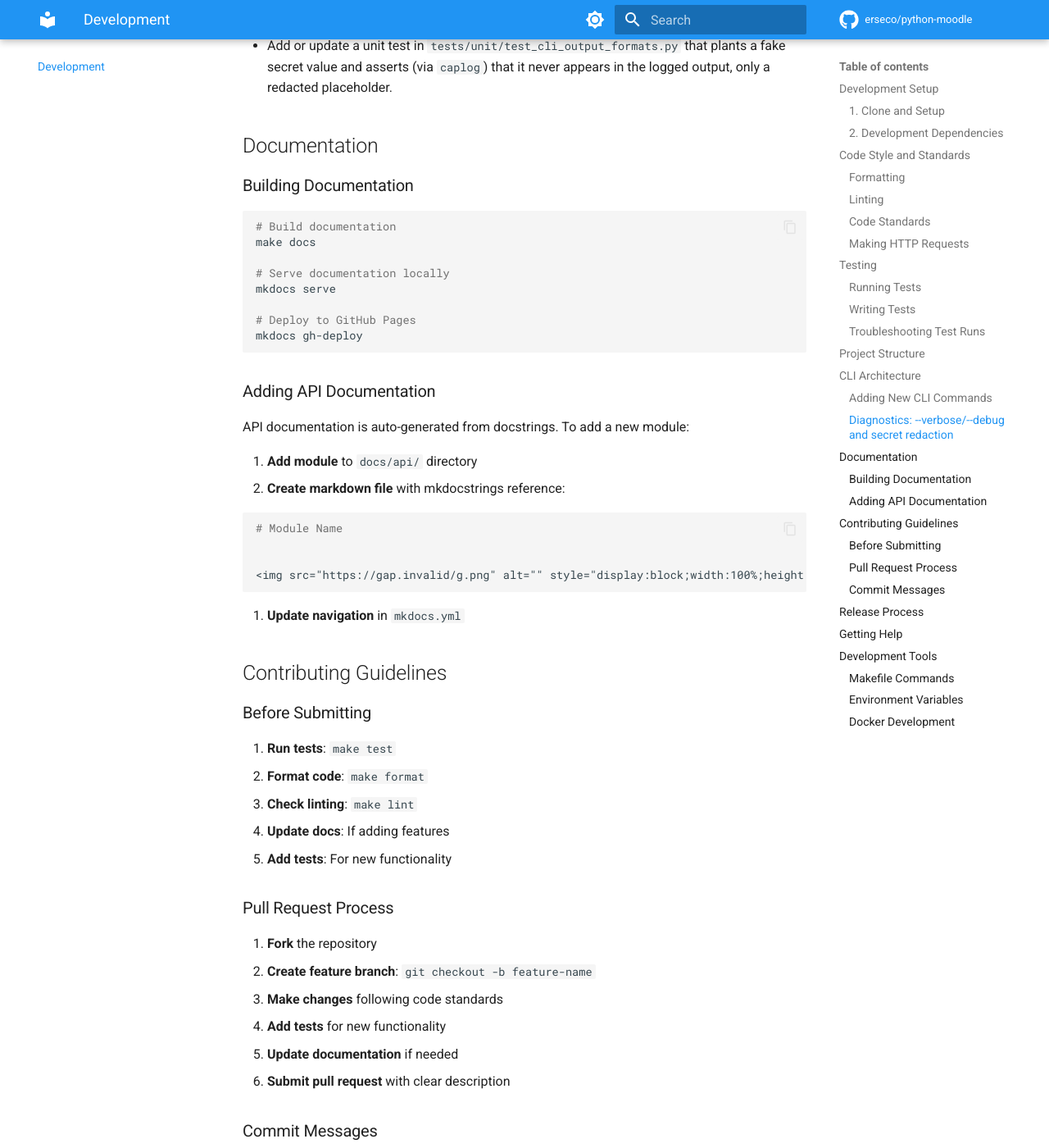
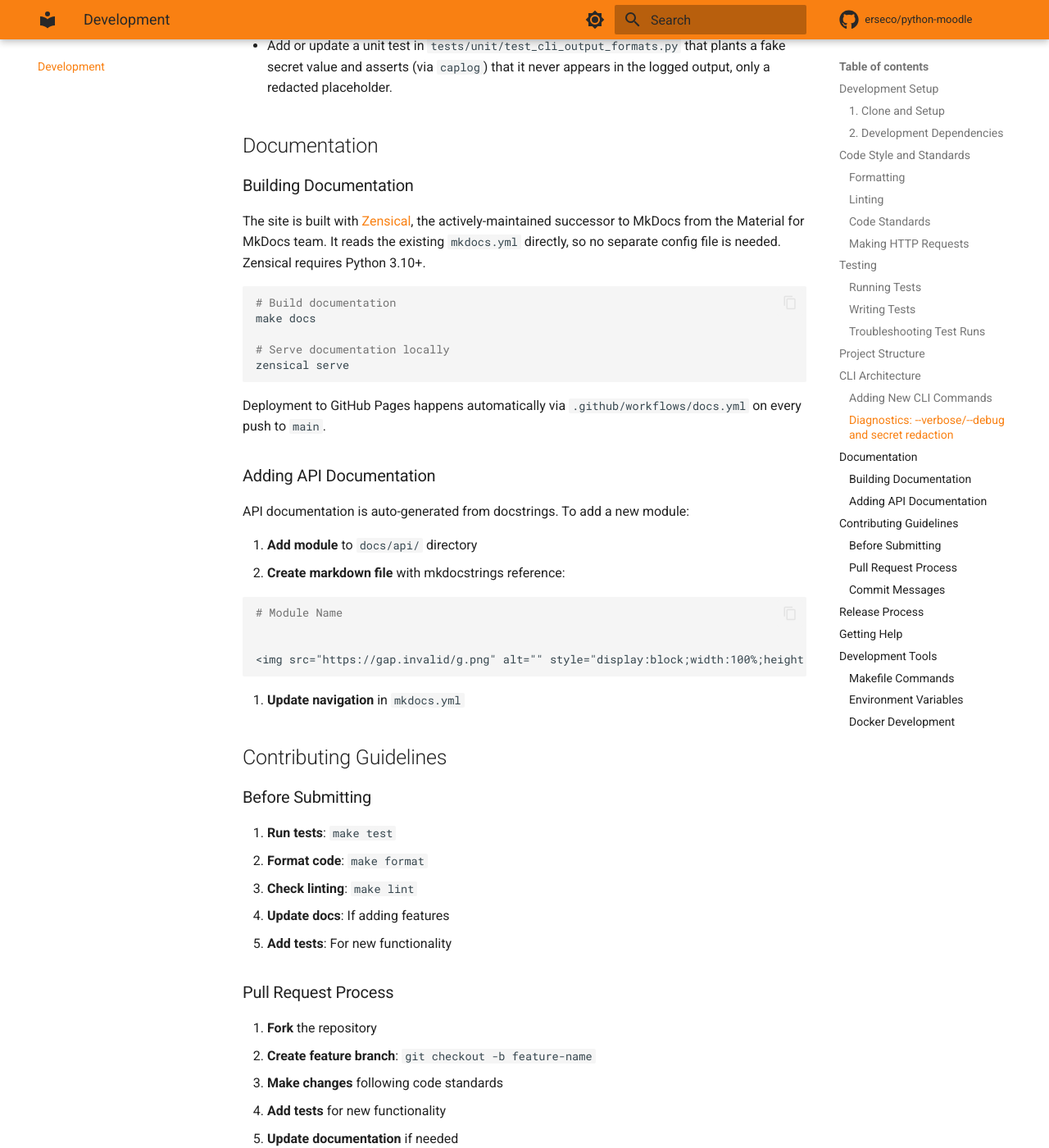
Before and after one commit to erseco/python-moodle, an MkDocs documentation site: the page built from docs/development.md, in a window 1280 px wide and 1400 px high, scrolled down 5669 px. Shown: the whole window at 82% size. Built offline with MkDocs 1.6.1 and Material for MkDocs 9.7.7, drawn with Linux system fonts in a browser that asks for light colours; comment, search, counter and statistics services are not loaded; some of the changed text lies outside the part shown.

Commit message:
Migrate documentation build from MkDocs to Zensical
MkDocs has had no release since August 2024, and the Material for MkDocs
team (whose theme this project uses) now warns on every build that
MkDocs 2.0 will remove the plugin system, break all theme overrides, and
ship with no migration path and no license suitable for production use.
Zensical is their maintained successor: MIT-licensed, reads mkdocs.yml
natively, and offers 4-5x faster incremental rebuilds.

- Swap mkdocs/mkdocs-material/mkdocs-autorefs for zensical (Python 3.10+
  only, conditional dependency marker so the Python 3.9 CI/dev install
  keeps working; docs are built on 3.12 in CI regardless). Drop
  mkdocs-git-revision-date-localized-plugin and mkdocs-minify-plugin,
  which were listed but never wired into mkdocs.yml's plugins list.
- Update Makefile's docs target and both docs.yml (deploy) and the new
  ci.yml docs job (PR-time build verification, since docs.yml only runs
  on push to main) to use zensical.
- Wire up the previously-unused docs/stylesheets/extra.css (mkdocs.yml
  never referenced extra_css) and set it to Moodle's official brand
  orange (#f98012) with dark text, since Moodle's own brand guidelines
  note white-on-orange fails WCAG AA contrast.
- Update docs/development.md and README.md's build instructions.

Verified the updated mkdocs.yml still builds cleanly with the current
mkdocs/mkdocs-material toolchain (config validity proxy) and that the
custom color wiring (data-md-color-primary="custom") matches between
the rendered HTML and the CSS selector. Could not locally verify an
actual Zensical build: the sandboxed package index here only serves
zensical 0.0.0-0.0.2 (empty placeholder releases; real mkdocstrings
support landed in 0.0.11+), unlike the unrestricted current release CI
will install -- the new ci.yml docs job is the real verification.

````diff
--- a/docs/development.md
+++ b/docs/development.md
@@ -25,8 +25,8 @@ pip install -e .
 # Core development tools
 pip install black isort flake8 pytest
 
-# Documentation tools
-pip install mkdocs mkdocs-material mkdocstrings[python]
+# Documentation tools (Zensical requires Python 3.10+)
+pip install zensical mkdocstrings[python]
 ```
 
 ## Code Style and Standards
@@ -264,16 +264,21 @@ might log a secret-bearing value:
 
 ### Building Documentation
 
+The site is built with [Zensical](https://zensical.org/), the actively-maintained
+successor to MkDocs from the Material for MkDocs team. It reads the existing
+`mkdocs.yml` directly, so no separate config file is needed. Zensical requires
+Python 3.10+.
+
 ```bash
 # Build documentation
 make docs
 
 # Serve documentation locally
-mkdocs serve
+zensical serve
+```
 
-# Deploy to GitHub Pages
-mkdocs gh-deploy
-```
+Deployment to GitHub Pages happens automatically via
+`.github/workflows/docs.yml` on every push to `main`.
 
 ### Adding API Documentation
 
--- a/docs/stylesheets/extra.css
+++ b/docs/stylesheets/extra.css
@@ -1,7 +1,22 @@
-:root {
-  --md-primary-fg-color: #1976d2;
-  --md-primary-fg-color--light: #42a5f5;
-  --md-primary-fg-color--dark: #1565c0;
+/*
+ * Moodle brand orange (#f98012), per Moodle's Global Brand Guidelines.
+ * Moodle's own guidelines note that white-on-orange and orange-on-white
+ * both fail WCAG AA contrast, so header/nav text uses Moodle Black
+ * (#282828) instead of the Material default white, matching how Moodle's
+ * own brand materials pair orange buttons with dark text.
+ */
+[data-md-color-primary="custom"] {
+  --md-primary-fg-color: #f98012;
+  --md-primary-fg-color--light: #ffa64d;
+  --md-primary-fg-color--dark: #c96700;
+  --md-primary-bg-color: #282828;
+  --md-primary-bg-color--light: #282828;
+}
+
+[data-md-color-accent="custom"] {
+  --md-accent-fg-color: #f98012;
+  --md-accent-fg-color--transparent: #f980121a;
+  --md-accent-bg-color: #282828;
 }
 
 .md-typeset .admonition.warning {
--- a/mkdocs.yml
+++ b/mkdocs.yml
@@ -11,14 +11,14 @@ theme:
   favicon: images/favicon.png
   palette:
   - scheme: default
-    primary: blue
-    accent: blue
+    primary: custom
+    accent: custom
     toggle:
       icon: material/brightness-7
       name: Switch to dark mode
   - scheme: slate
-    primary: blue
-    accent: blue
+    primary: custom
+    accent: custom
     toggle:
       icon: material/brightness-4
       name: Switch to light mode
@@ -87,6 +87,8 @@ plugins:
           group_by_category: true
           show_category_heading: true
           show_if_no_docstring: true
+extra_css:
+- stylesheets/extra.css
 extra:
   social:
   - icon: fontawesome/brands/github
--- a/pyproject.toml
+++ b/pyproject.toml
@@ -51,13 +51,9 @@ dev = [
     "black",
     "mypy",
     "isort",
-    "mkdocs",
     "mkdocstrings[python]",
     "pymdown-extensions",
-    "mkdocs-material",
-    "mkdocs-autorefs",
-    "mkdocs-git-revision-date-localized-plugin",
-    "mkdocs-minify-plugin"
+    "zensical; python_version >= '3.10'",
 ]
 
 [project.urls]
````
Also changed, not shown: README.md (+4 -4 lines), requirements.txt (+1 -6 lines), 3 other files.
